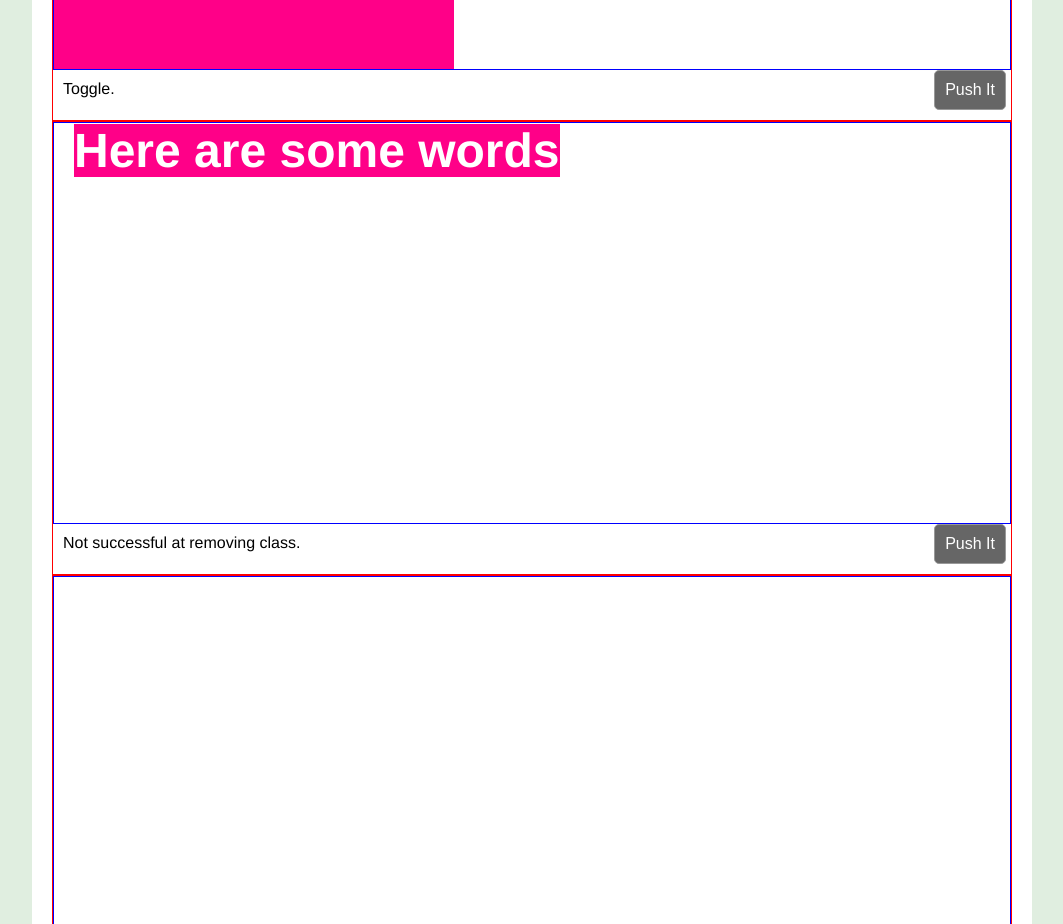
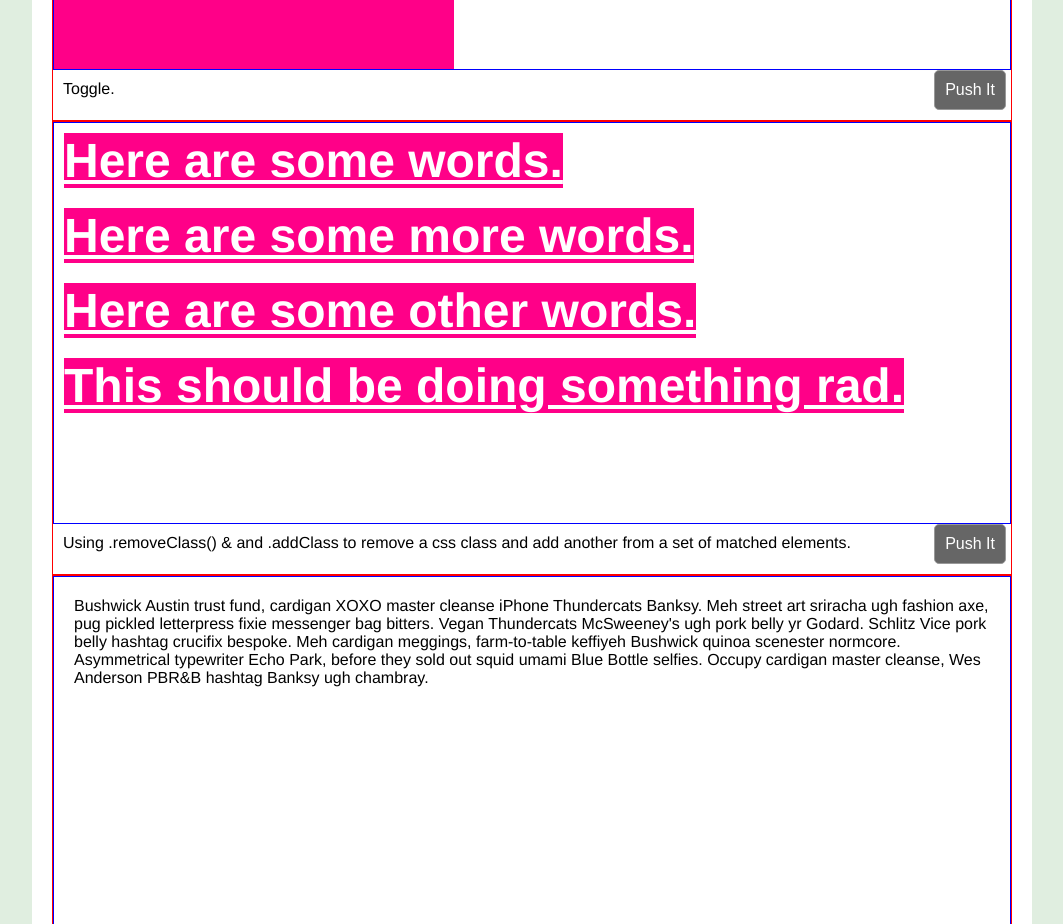
Before and after one commit to amler/jqueryExamples, a website: page app/index.html in a window 1280 px wide. Shown: the part 2660-3584 px from the top of the page, without its empty margins (108-1171 px from the left). Drawn offline with nearby package versions, Linux system fonts and the light colour scheme; files that its build step writes are made by us from their sources.

Commit message:
Added text and completed remove.

```diff
--- a/app/index.html
+++ b/app/index.html
@@ -65,18 +65,21 @@
                 <button class="six">Push It</button>
             </div>
             <div class="example-container">
-                <div class="example removeclass">
-                    <span class="blue highlight">Here are some words</p>
+                <div class="example">
+                    <p class="fontclass pinkHilite">Here are some words.</p>
+                    <p class="fontclass pinkHilite">Here are some more words.</p>
+                    <p class="fontclass pinkHilite">Here are some other words.</p>
+                    <p class="fontclass pinkHilite">This should be doing something rad.</p>
                 </div>
-                <p>Not successful at removing class.</p>
+                <p>Using .removeClass() &amp; and .addClass to remove a css class and add another from a set of matched elements.</p>
                 <button class="seven">Push It</button>
             </div>
             <div class="example-container">
                 <div class="example">
-
-            </div>
+                    <div class="toggletext"><p>Bushwick Austin trust fund, cardigan XOXO master cleanse iPhone Thundercats Banksy. Meh street art sriracha ugh fashion axe, pug pickled letterpress fixie messenger bag bitters. Vegan Thundercats McSweeney's ugh pork belly yr Godard. Schlitz Vice pork belly hashtag crucifix bespoke. Meh cardigan meggings, farm-to-table keffiyeh Bushwick quinoa scenester normcore. Asymmetrical typewriter Echo Park, before they sold out squid umami Blue Bottle selfies. Occupy cardigan master cleanse, Wes Anderson PBR&B hashtag Banksy ugh chambray.</p></div>
+                </div>
                 <p>Here is some text about the example.</p>
-                <button class="delete">Push It</button>
+                <button class="eight">Push It</button>
             </div>
             <div class="example-container">
                 <div class="example "></div>
--- a/app/scripts/main.js
+++ b/app/scripts/main.js
@@ -38,5 +38,11 @@ $('.six').click(function() {
 	$('.toggle').toggle('showOrHide');
 });
 
+$('.seven').click(function() {
+	$('p.fontclass:odd').removeClass('pinkHilite').addClass('purpleHilite');
+});
 
-$('.removeclass > span').removeclass('.highlight');
+
+$('.eight').click(function() {
+	$('.toggletext').text('Hi');
+});
--- a/app/styles/main.scss
+++ b/app/styles/main.scss
@@ -24,7 +24,6 @@ h2 {
 
 p {
   margin: 10px;
-  display: inline-block;
   float: left;
 }
 
@@ -101,17 +100,21 @@ button {
   width: 400px;
 }
 
-
-
-span {
+.fontclass {
   font-size: 3em;
   font-weight: bolder;
-}
-
-.blue {
   color: #fff;
 }
 
-.highlight {
-  background: #f08;
+.pinkHilite {
+  background-color: #F08;
+  text-decoration: underline;
 }
+
+.purpleHilite {
+  background-color: #B100FF;
+}
+
+.toggletext {
+    padding: 10px;
+}
```
